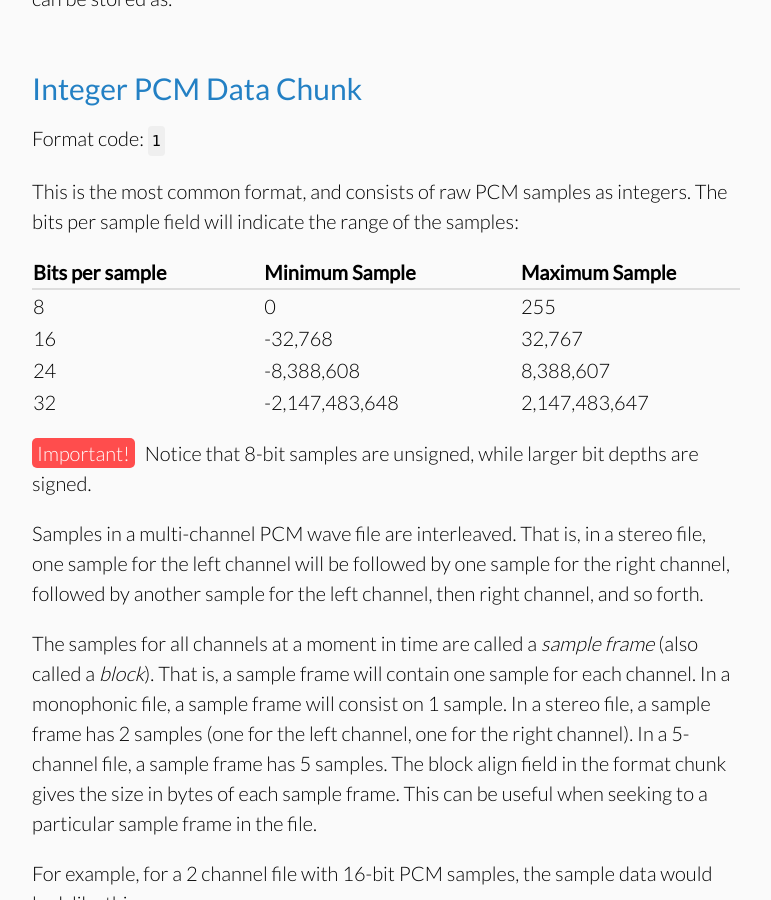
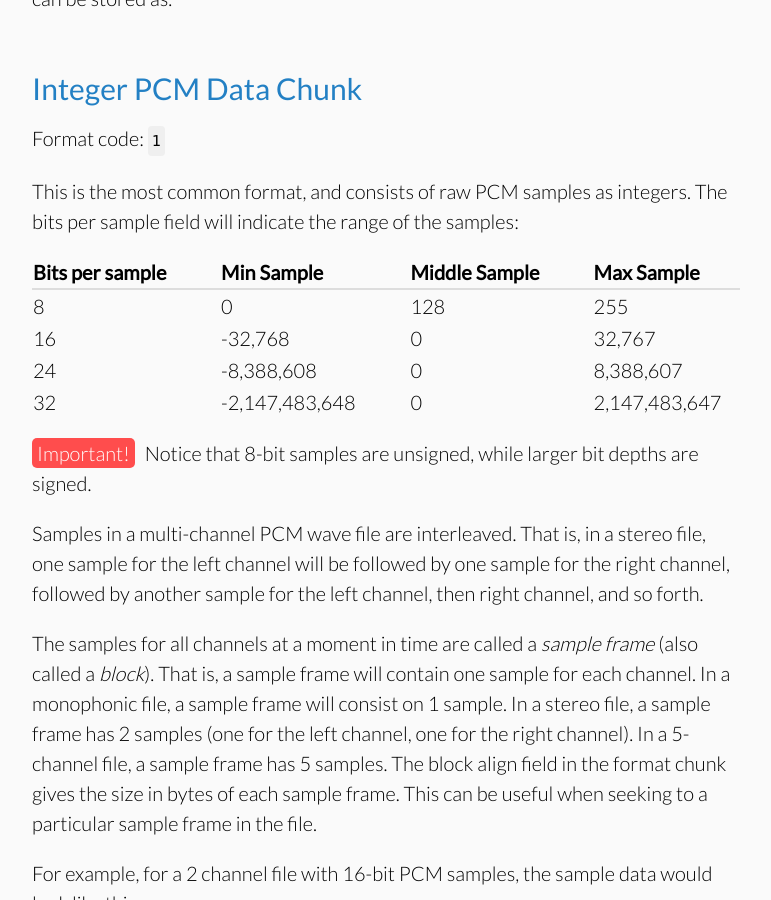
Before and after one commit to jstrait/wavefile, a Jekyll site: the page built from how_wave_files_work.html, in a window 1280 px wide and 900 px high, scrolled down 9065 px. Shown: the whole window, without its empty margins (254-1025 px from the left). Built offline with Jekyll 4.4.1, drawn with Linux system fonts in a browser that asks for light colours; some web fonts are replaced.

Commit message:
Adding midpoint sample values to table of sample ranges
In particular this seems useful for the 8-bit sample range, where the
midpoint might not be obvious.

```diff
--- a/how_wave_files_work.html
+++ b/how_wave_files_work.html
@@ -328,27 +328,32 @@ and Data Specifications 1.0, August 1991</a></li>
     <table>
       <tr>
         <th>Bits per sample</th>
-        <th>Minimum Sample</th>
-        <th>Maximum Sample</th>
+        <th>Min Sample</th>
+        <th>Middle Sample</th>
+        <th>Max Sample</th>
       </tr>
       <tr>
         <td>8</td>
         <td>0</td>
+        <td>128</td>
         <td>255</td>
       </tr>
       <tr>
         <td>16</td>
         <td>-32,768</td>
+        <td>0</td>
         <td>32,767</td>
       </tr>
       <tr>
         <td>24</td>
         <td>-8,388,608</td>
+        <td>0</td>
         <td>8,388,607</td>
       </tr>
       <tr>
         <td>32</td>
         <td>-2,147,483,648</td>
+        <td>0</td>
         <td>2,147,483,647</td>
       </tr>
     </table>
```
